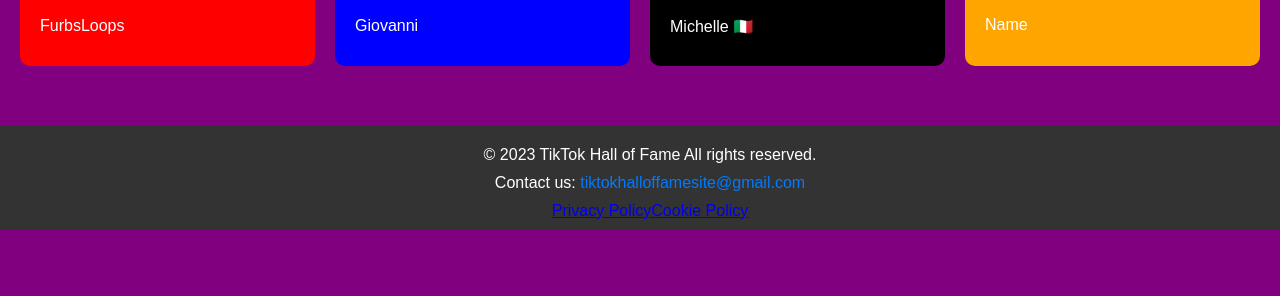
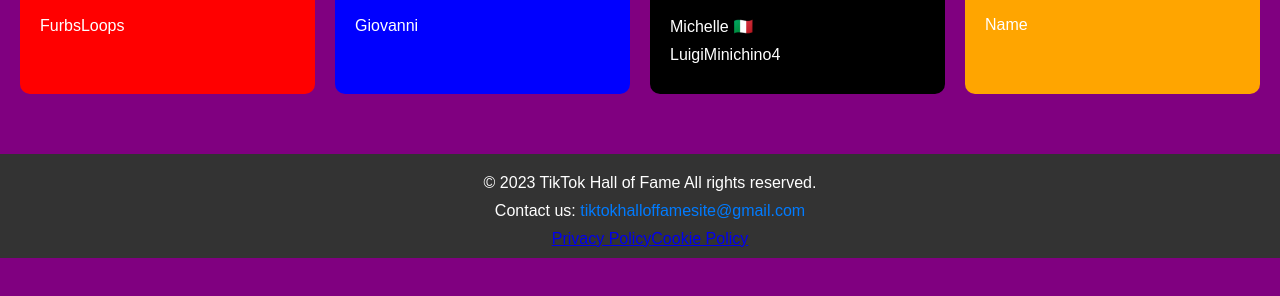
Before and after one commit to furbsloops/tiktokhalloffame, a plain HTML site: page index.html in a window 1280 px wide. Shown: the part 430-726 px from the top of the page. Drawn offline with Linux system fonts and the light colour scheme.

Commit message:
minichino

```diff
--- a/index.html
+++ b/index.html
@@ -42,7 +42,7 @@
         <h2>Fresco duro</h2>
         <ul>
           <li>Michelle 🇮🇹</li>
-          <li></li>
+          <li>LuigiMinichino4</li>
           <li></li>
           <!-- Aggiungi altri nomi qui -->
         </ul>
```
Also changed, not shown: 1 other file.
